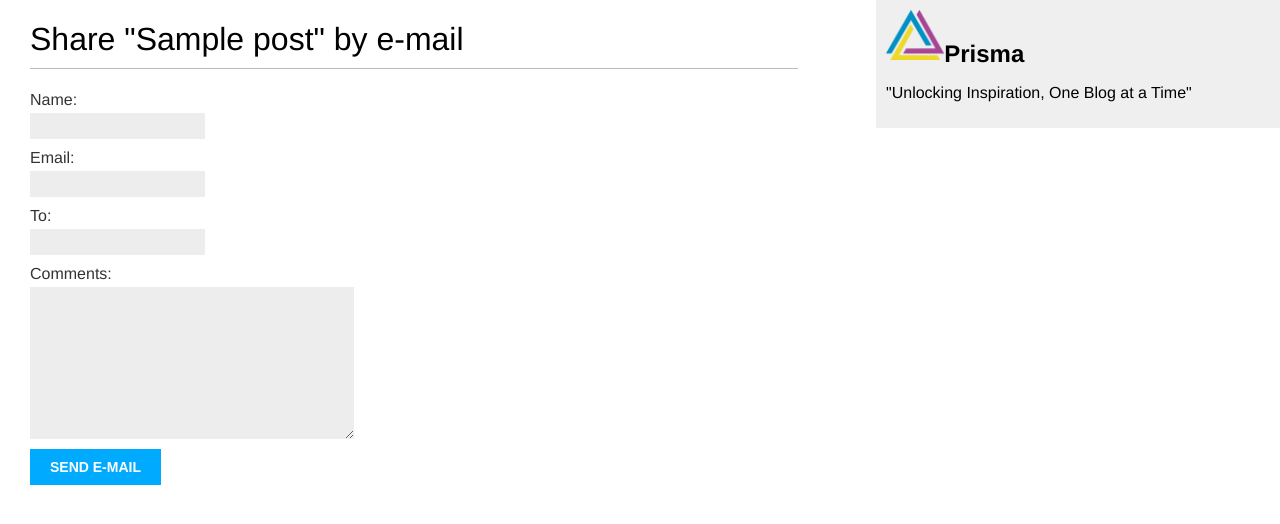
After one commit to HUZ41FA/Prisma, a Django app: page /blog/share/1/ in a window 1280 px wide. The commit adds this page. Shown: the top 524 px of the page. Run offline with Django 4.2, Linux system fonts and the light colour scheme; tables that the repository leaves empty hold one stand-in row (values such as "Sample post").

Commit message:
Added Share via email functionality

```diff
--- /dev/null
+++ b/prisma/blog/forms.py
@@ -0,0 +1,8 @@
+from django import forms
+
+
+class EmailPostForm(forms.Form):
+    name = forms.CharField(max_length=25)
+    email = forms.EmailField()
+    to = forms.EmailField()
+    comments = forms.CharField(max_length=500, required=False, widget=forms.Textarea)
--- a/prisma/blog/templates/blog/posts/detail.html
+++ b/prisma/blog/templates/blog/posts/detail.html
@@ -7,5 +7,10 @@
  <p class="date">
  Published {{ post.publish }} by {{ post.author }}
  </p>
+ <p>
+    <a href="{% url "blog:post_share" post.id %}">
+        Share Post
+    </a>
+</p>
  {{ post.body|linebreaks }}
 {% endblock %}
--- a/prisma/blog/templates/blog/posts/list.html
+++ b/prisma/blog/templates/blog/posts/list.html
@@ -14,6 +14,7 @@
     <p class="date">
         Published {{ post.publish }} by {{ post.author }}
     </p>
+
 {{ post.body|truncatewords:30|linebreaks }}
 {% endfor %}
 </div>
--- /dev/null
+++ b/prisma/blog/templates/blog/posts/share.html
@@ -0,0 +1,21 @@
+{% extends 'blog/base.html' %}
+
+{% block title %}Share a post{% endblock%}
+
+{% block content %}
+
+{% if sent %}
+    <h1>E-mail successfully sent</h1>
+    <p>
+        "{{ post.title }}" was successfully sent to <strong>{{ form.cleaned_data.to }}</strong>.
+    </p>
+ {% else %}
+    <h1>Share "{{ post.title }}" by e-mail</h1>
+    <form method="post">
+        {{ form.as_p }}
+        {% csrf_token %}
+        <input type="submit" value="Send e-mail">
+    </form>
+ {% endif %}
+
+{% endblock %}
--- a/prisma/blog/urls.py
+++ b/prisma/blog/urls.py
@@ -7,5 +7,6 @@ app_name = 'blog'
 urlpatterns = [
     #path('', view=views.post_list, name='post_list'),
     path('', view=views.PostListView.as_view(), name='post_list'),
+    path('share/<int:post_id>/', view=views.post_share, name='post_share'),
     path('<int:year>/<int:month>/<int:day>/<slug:post>/', view=views.post_detail, name='post_detail'),
 ]
--- a/prisma/blog/views.py
+++ b/prisma/blog/views.py
@@ -4,9 +4,11 @@ import datetime
 from .models import Post
 from django.core.paginator import Paginator, EmptyPage, PageNotAnInteger
 from django.views.generic import ListView
+from .forms import EmailPostForm
+from django.core.mail import send_mail
 # Create your views here.
 
-
+# A class based view "PostListView" is used instead of this
 def post_list(request):
     post_list = Post.objects.all()
     single_post = Post.objects.get(id=10)
@@ -22,7 +24,6 @@ def post_list(request):
 
     return render(request, 'blog/posts/list.html', {'post_list': posts, 'page': page})
 
-
 def post_detail(request, year, month, day, post):
     post = get_object_or_404(Post, slug=post,
                                     publish__year=year,
@@ -31,8 +32,35 @@ def post_detail(request, year, month, day, post):
 
     return render(request, "blog/posts/detail.html", {'post':post})
 
+def post_share(request, post_id):
+    post = get_object_or_404(Post, id=post_id)
+    form = EmailPostForm()
+    sent = False
+
+    if request.method == "POST":
+        form = EmailPostForm(request.POST)
+
+        if form.is_valid():
+            cd = form.cleaned_data
+            print(cd)
+
+            post_url = request.build_absolute_uri(post.get_absolute_url())
+
+            subject = f"{cd['name']} recommends you read " \
+            f"{post.title}"
+
+            message = f"Read {post.title} at {post_url}\n\n" \
+            f"{cd['name']}\'s comments: {cd['comments']}"
+
+            send_mail(subject, message, 'admin@myblog.com',
+            [cd['to']])
+
+            sent = True
+
+    return render(request, 'blog/posts/share.html', {'form': form, 'post' : post, 'sent':sent})
 
 class PostListView(ListView):
+
     queryset = Post.objects.all()
     context_object_name = 'post_list'
     paginate_by = 5
```
Also changed, not shown: prisma/prisma/settings.py (+7 -0 lines).
